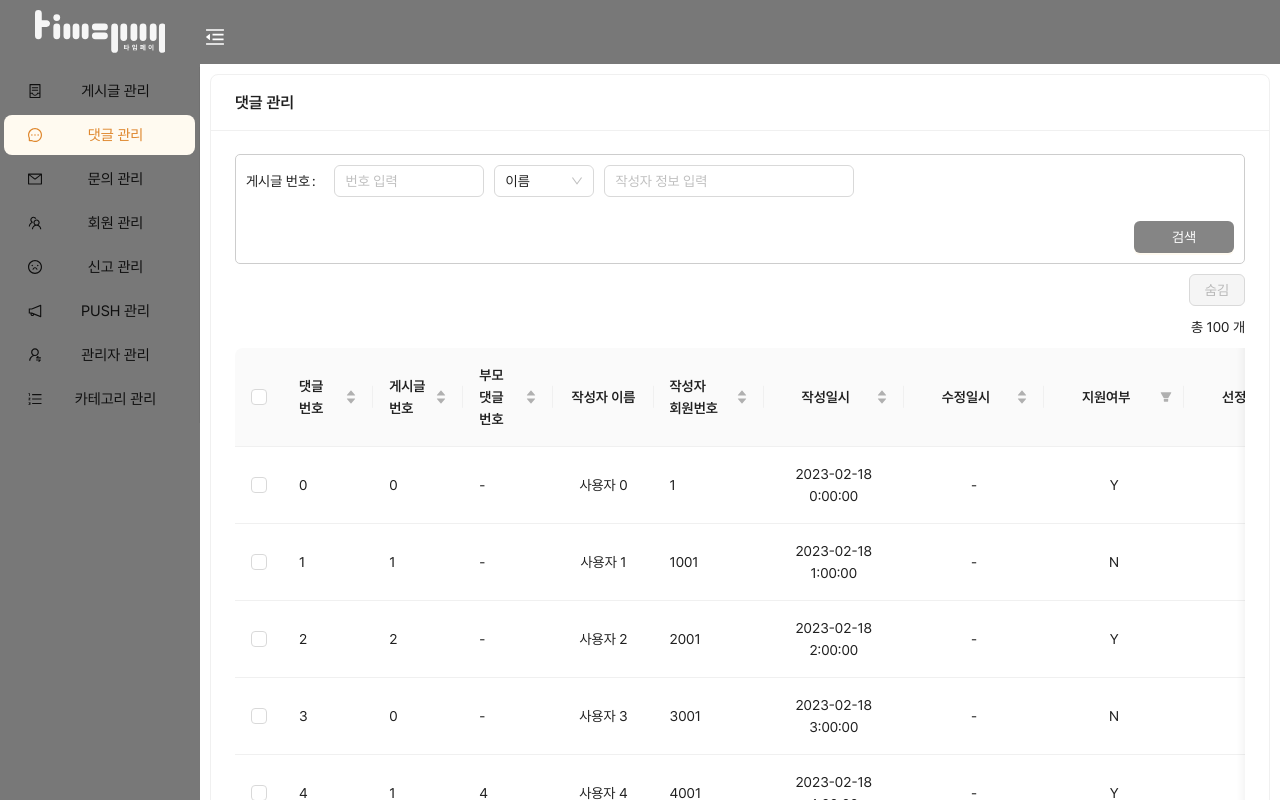
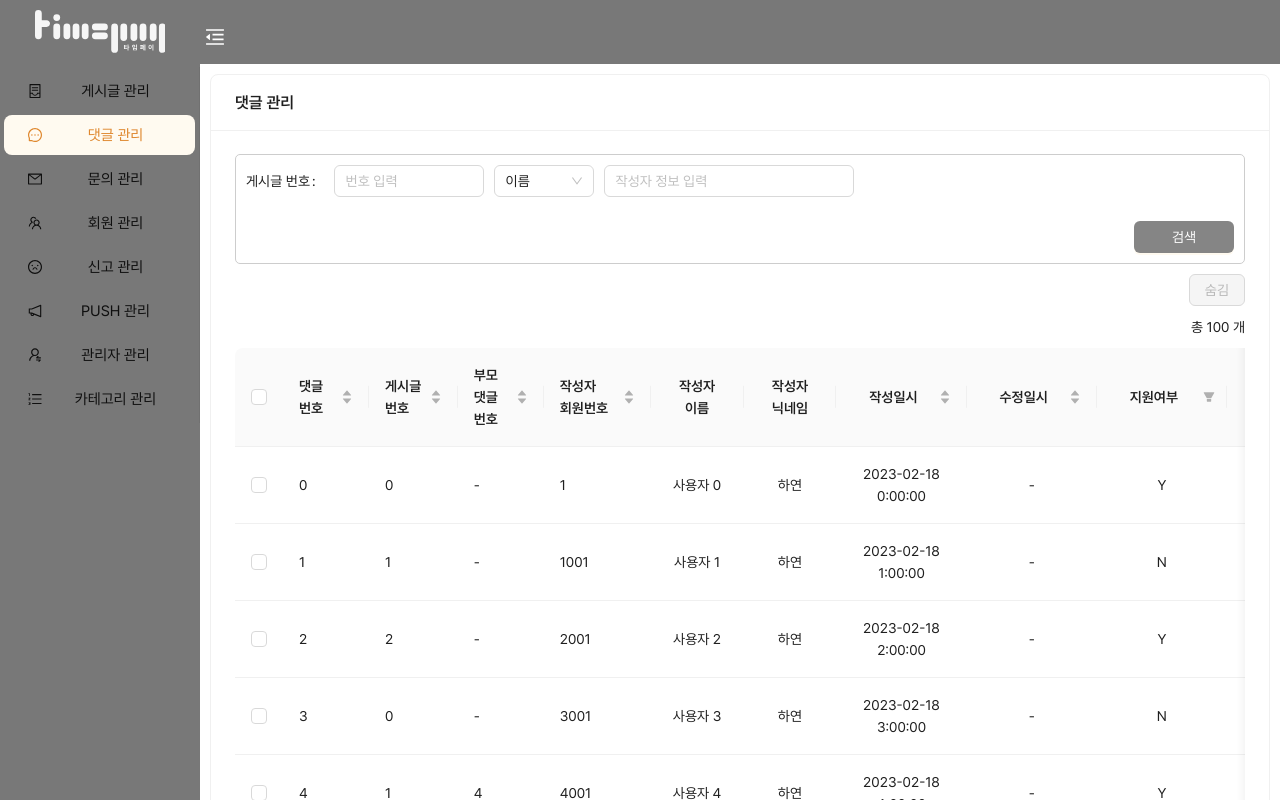
Before and after one commit to woonsango/timebank-front, a React (Create React App) app in the folder src/front-end/timepay-admin/: page /comment-management in a window 1280 px wide. Shown: the top 800 px of the page. Built offline with nearby package versions, Linux system fonts and the light colour scheme.

Commit message:
chore: 댓글관리테이블 - 작성자 닉네임 추가

```diff
--- a/src/front-end/timepay-admin/src/components/CommentTable/CommentTable.tsx
+++ b/src/front-end/timepay-admin/src/components/CommentTable/CommentTable.tsx
@@ -85,6 +85,14 @@ const CommentTable = ({
         render: (text: string) => text || '-',
       },
       {
+        title: '작성자 회원번호',
+        key: 'userPk',
+        dataIndex: 'userPk',
+        width: 110,
+        sorter: (a: IComment, b: IComment) => b.user.userPk - a.user.userPk,
+        render: (_userPk: string, record: IComment) => record.user.userPk,
+      },
+      {
         title: '작성자 이름',
         key: 'userName',
         dataIndex: 'userName',
@@ -93,12 +101,13 @@ const CommentTable = ({
         render: (_userName: string, record: IComment) => record.user.name,
       },
       {
-        title: '작성자 회원번호',
-        key: 'userPk',
-        dataIndex: 'userPk',
-        width: 110,
-        sorter: (a: IComment, b: IComment) => b.user.userPk - a.user.userPk,
-        render: (_userPk: string, record: IComment) => record.user.userPk,
+        title: '작성자 닉네임',
+        key: 'nickname',
+        dataIndex: 'nickname',
+        width: 100,
+        align: 'center',
+        render: (_userNickname: string, record: IComment) =>
+          record.user.nickname,
       },
       {
         title: '작성일시',
```
